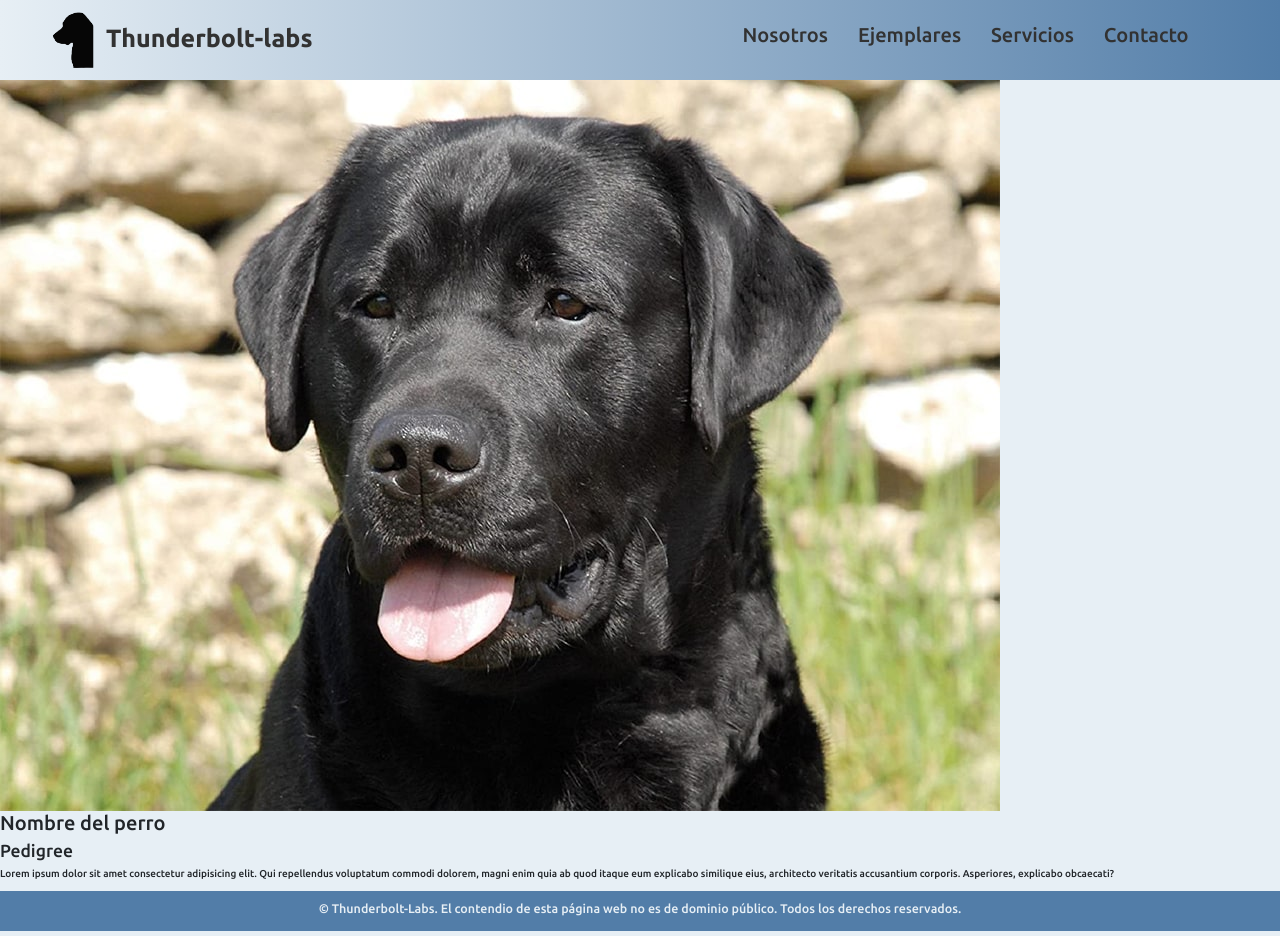
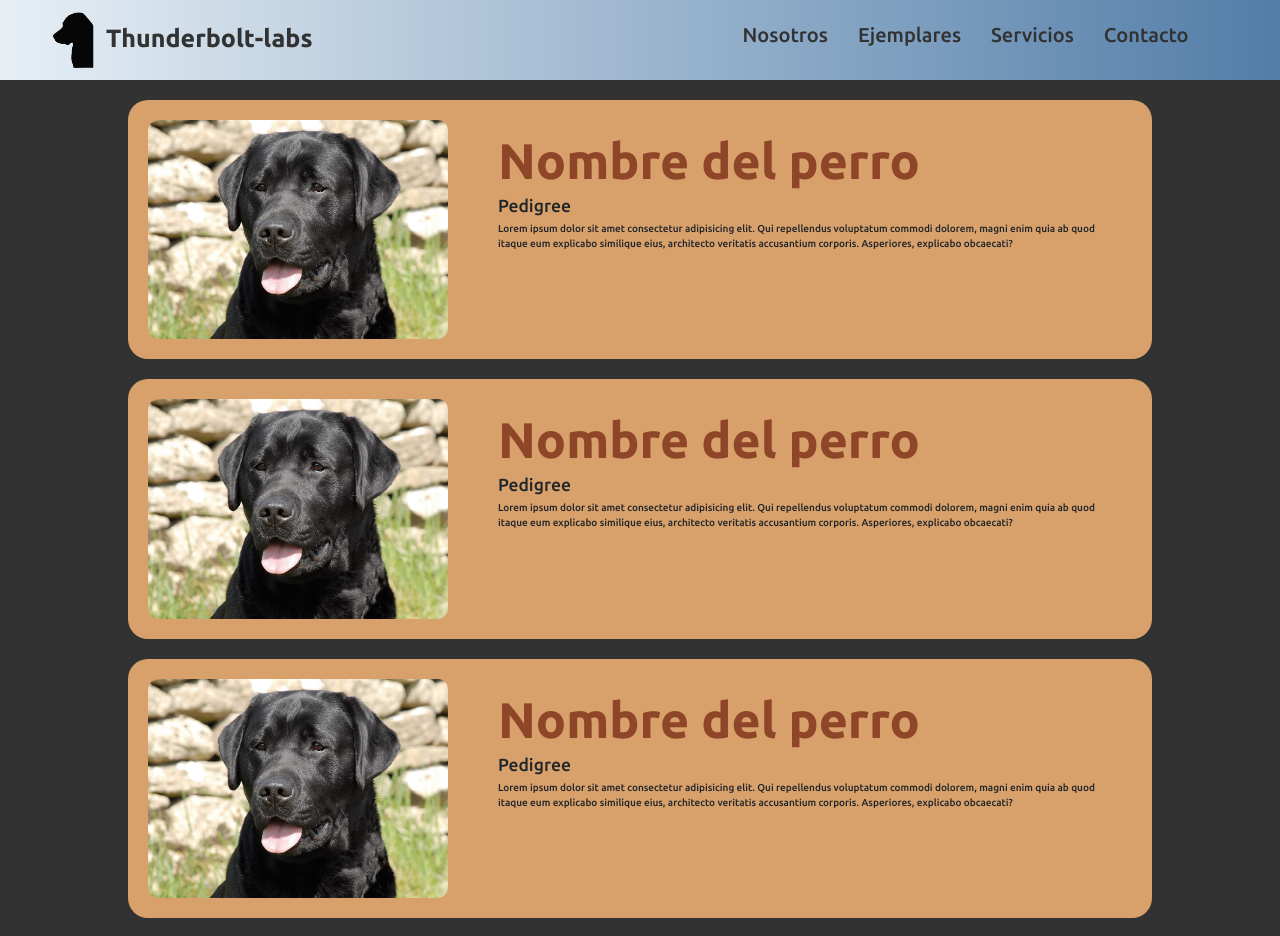
Before and after one commit to renedelcarpio/tbl, a React (Create React App) app: page /Ejemplares in a window 1280 px wide. Shown: the top 936 px of the page. Built offline with nearby package versions, Linux system fonts and the light colour scheme.

Commit message:
Dogs pages was add, there were corrections in Home.css and Navbar.css

```diff
--- a/src/components/Navbar.js
+++ b/src/components/Navbar.js
@@ -17,7 +17,7 @@ class Navbar extends React.Component {
             <>
                 <nav className='NavbarItems'>
                     <img className='navbar-img' src={ tblLogo } alt=""/>
-                    <h1 className='navbar-logo'><Link className='navbar-logo' to="/">Thunderbolt-labs</Link></h1>
+                    <h1 className='navbar-logo'><Link className='navbar-logo navbar-logo-link' to="/">Thunderbolt-labs</Link></h1>
                     <div className='menu-icon' onClick={ this.handleClick }>
                         <i className={ this.state.clicked ? 'fas fa-times' : 'fas fa-bars' }></i>
                     </div>
--- a/src/global.css
+++ b/src/global.css
@@ -6,10 +6,10 @@
 
 html {
     font-size: 62.5%;
-    background-color: #e7eff5;
+    background-color: #fff;
     font-family: 'Ubuntu', sans-serif;
 }
 
 body {
-    background-color: #e7eff5;
+    background-color: #323232;
 }
--- a/src/pages/Dogs.js
+++ b/src/pages/Dogs.js
@@ -1,16 +1,54 @@
 import React from 'react'
 
+import '../styles/Dogs.css'
 import labrador1 from '../images/labrador.jpg'
 
 function Dogs() {
     return (
         <>
-            <div className='badge__main-container' >
-                <img className='badge__image-container' src={ labrador1 } alt=""/>
-                    <h2 className='badge__title'>Nombre del perro</h2>
+            <div className='badge__main-container'>
+                <div className='badge__image-container' >
+                    <img className='badge__image' src={ labrador1 } alt="Foto de un labrador"/>
+                </div>
+                <div className='badge__description-container'>
+                    <h1 className='badge__title'>Nombre del perro</h1>
                     <h3 className='badge__pedigree'>Pedigree</h3>
                     <p className='badge__about-dog'>Lorem ipsum dolor sit amet consectetur adipisicing elit. Qui repellendus voluptatum commodi dolorem, magni enim quia ab quod itaque eum explicabo similique eius, architecto veritatis accusantium corporis. Asperiores, explicabo obcaecati?
                     </p>
+                </div>
+            </div>
+            <div className='badge__main-container'>
+                <div className='badge__image-container' >
+                    <img className='badge__image' src={ labrador1 } alt="Foto de un labrador"/>
+                </div>
+                <div className='badge__description-container'>
+                    <h1 className='badge__title'>Nombre del perro</h1>
+                    <h3 className='badge__pedigree'>Pedigree</h3>
+                    <p className='badge__about-dog'>Lorem ipsum dolor sit amet consectetur adipisicing elit. Qui repellendus voluptatum commodi dolorem, magni enim quia ab quod itaque eum explicabo similique eius, architecto veritatis accusantium corporis. Asperiores, explicabo obcaecati?
+                    </p>
+                </div>
+            </div>
+            <div className='badge__main-container'>
+                <div className='badge__image-container' >
+                    <img className='badge__image' src={ labrador1 } alt="Foto de un labrador"/>
+                </div>
+                <div className='badge__description-container'>
+                    <h1 className='badge__title'>Nombre del perro</h1>
+                    <h3 className='badge__pedigree'>Pedigree</h3>
+                    <p className='badge__about-dog'>Lorem ipsum dolor sit amet consectetur adipisicing elit. Qui repellendus voluptatum commodi dolorem, magni enim quia ab quod itaque eum explicabo similique eius, architecto veritatis accusantium corporis. Asperiores, explicabo obcaecati?
+                    </p>
+                </div>
+            </div>
+            <div className='badge__main-container'>
+                <div className='badge__image-container' >
+                    <img className='badge__image' src={ labrador1 } alt="Foto de un labrador"/>
+                </div>
+                <div className='badge__description-container'>
+                    <h1 className='badge__title'>Nombre del perro</h1>
+                    <h3 className='badge__pedigree'>Pedigree</h3>
+                    <p className='badge__about-dog'>Lorem ipsum dolor sit amet consectetur adipisicing elit. Qui repellendus voluptatum commodi dolorem, magni enim quia ab quod itaque eum explicabo similique eius, architecto veritatis accusantium corporis. Asperiores, explicabo obcaecati?
+                    </p>
+                </div>
             </div>
         </>
     )
--- a/src/styles/Dogs.css
+++ b/src/styles/Dogs.css
@@ -0,0 +1,31 @@
+.badge__main-container {
+    display: flex;
+    width: 80vw;
+    margin: auto;
+    margin-top: 2rem;
+    background-color: #d8a16b;
+    border-radius: 2rem;
+}
+
+.badge__image-container {
+    display: flex;
+    justify-content: center;
+    align-items: center;
+    padding: 2rem;
+    border-radius: 1rem;
+}
+
+.badge__image {
+    width: 30rem;
+    border-radius: 1rem;
+}
+
+.badge__description-container {
+    padding: 3rem;
+}
+
+.badge__title {
+    font-weight: bold;
+    color: #8f4528;
+    font-size: 5rem;
+}
--- a/src/styles/Home.css
+++ b/src/styles/Home.css
@@ -3,7 +3,7 @@
     width: 100vw;
     margin: auto;
     margin-top: 5rem;
-    margin-bottom: 5rem;
+    padding: 2rem;
 }
 
 .home-image {
--- a/src/styles/Navbar.css
+++ b/src/styles/Navbar.css
@@ -16,7 +16,8 @@
     justify-self: start;
     margin-left: 0.5rem;
     cursor: pointer;
-    font-weight: 700 ;
+    font-weight: 700;
+    transition: all 0.2s ease-out;
 }
 
 .navbar-logo:hover {
@@ -121,6 +122,10 @@
         transform: translate(25%, 50%);
     }
 
+    .navbar-logo-link {
+        font-size: 1.8rem;
+    }
+
     .menu-icon {
         display: block;
         position: absolute;
```
